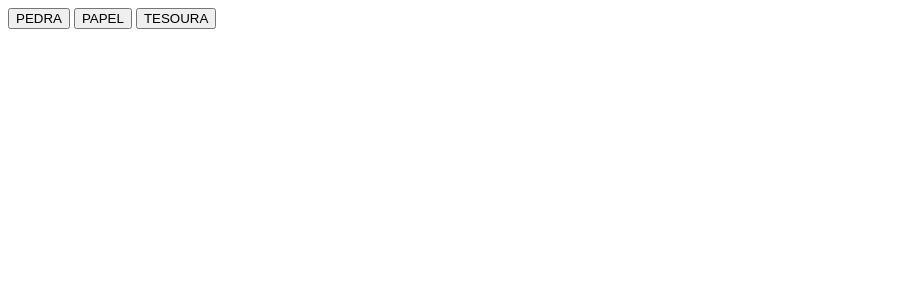
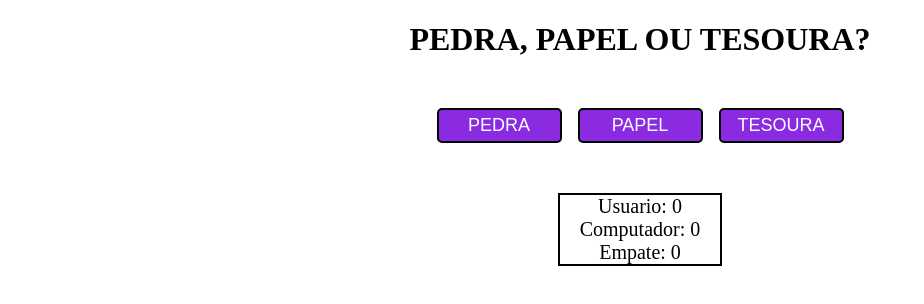
Before and after one commit to Carmofrasao/Pedra-Papel-Tesoura, a plain HTML site: page index.html in a window 1280 px wide. Shown: the whole page, without its empty margins (0-924 px from the left). Drawn offline with Linux system fonts and the light colour scheme.

Commit message:
implementar interface grafica

```diff
--- a/App.js
+++ b/App.js
@@ -38,6 +38,12 @@ function rodada(){
     }
 }
 
+function visor(){
+    tela1.textContent = `Usuario: ${pontuacaou}`;
+    tela2.textContent = `Computador: ${pontuacaoc}`;
+    tela3.textContent = `Empate: ${empate}`;
+}
+
 function game(){
     computerSelection = computerPlay();
     let resultado = rodada();
@@ -52,9 +58,7 @@ function game(){
         pontuacaoc += 1;
     }
 
-    tela1.textContent = `Usuario: ${pontuacaou}`;
-    tela2.textContent = `Computador: ${pontuacaoc}`;
-    tela3.textContent = `Empate: ${empate}`;
+    visor();
 
     i++;
     if(i == 5){
@@ -67,6 +71,16 @@ function game(){
         else{
             tela4.textContent = 'Empate!';
         }
+        i = 0;
+    }
+    if(i == 1){
+        tela4.textContent = '';
+    }
+    visor();
+    if (i == 0){
+        pontuacaoc = 0;
+        pontuacaou = 0;
+        empate = 0;
     }
 }
 
@@ -111,6 +125,8 @@ tesoura.addEventListener('click', () => {
     game();
 });
 
+visor();
+
 result.appendChild(tela1);
 result.appendChild(tela2);
 result.appendChild(tela3);
--- a/index.html
+++ b/index.html
@@ -8,6 +8,7 @@
         <link rel="stylesheet" href="style.css">
     </head>
     <body>
+        <h1>PEDRA, PAPEL OU TESOURA?</h1>
         <div id="botoes">
             <button id="pedra">PEDRA</button>
             <button id="papel">PAPEL</button>
--- a/style.css
+++ b/style.css
@@ -1,3 +1,34 @@
 #resultado{
     display: flex;
+    align-items: center;
+    justify-content: center;
+    margin-top: 50px;
+    flex-direction: column;
+    border: 2px solid black;
+    margin-left: 550px;
+    margin-right: 550px;
+    font-size: 20px;
 }
+
+#botoes{
+    display: flex;
+    align-items: center;
+    justify-content: center;
+    margin-top: 50px;
+    gap: 16px;
+}
+
+button{
+    border-radius: 5px;
+    border: 2px solid black;
+    width: 125px;
+    height: 35px;
+    font-size: 18px;
+    background-color: blueviolet;
+    color: white;
+}
+
+h1{
+    display: flex;
+    justify-content: center;
+}
```
